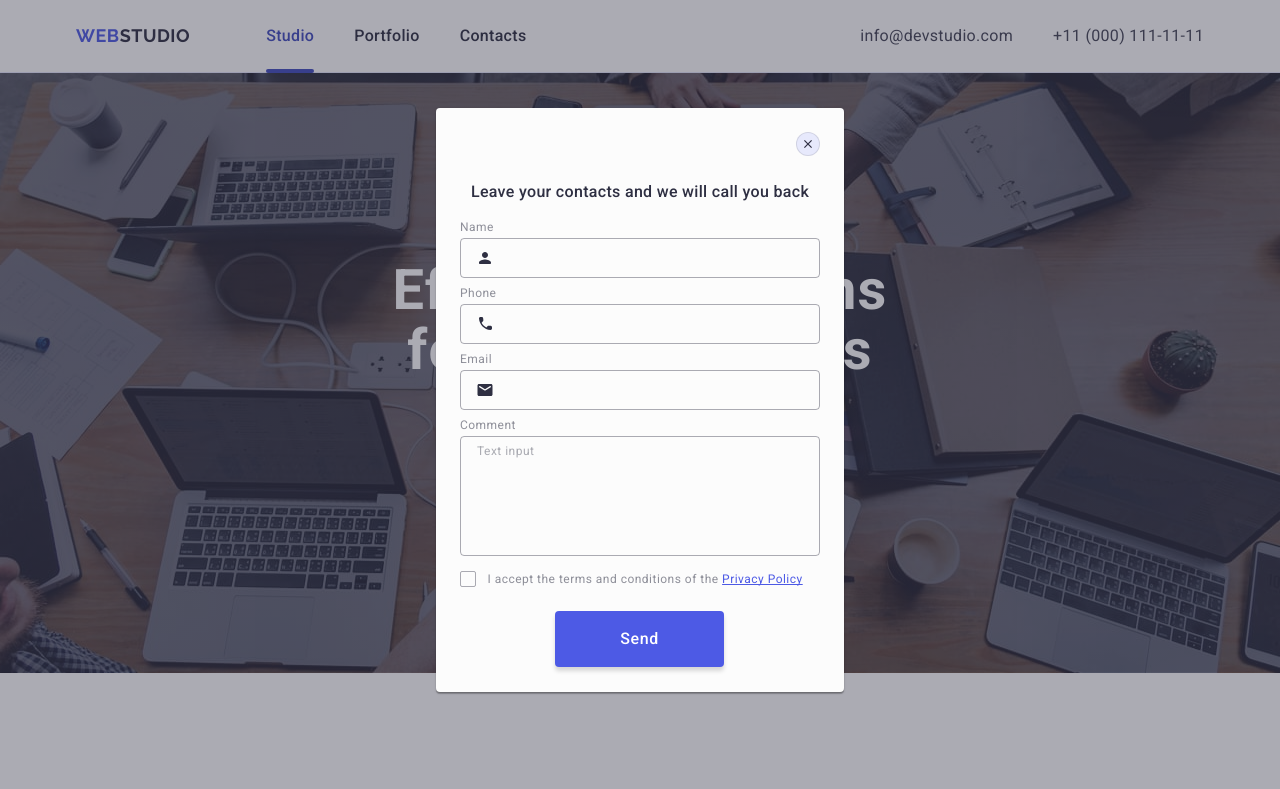
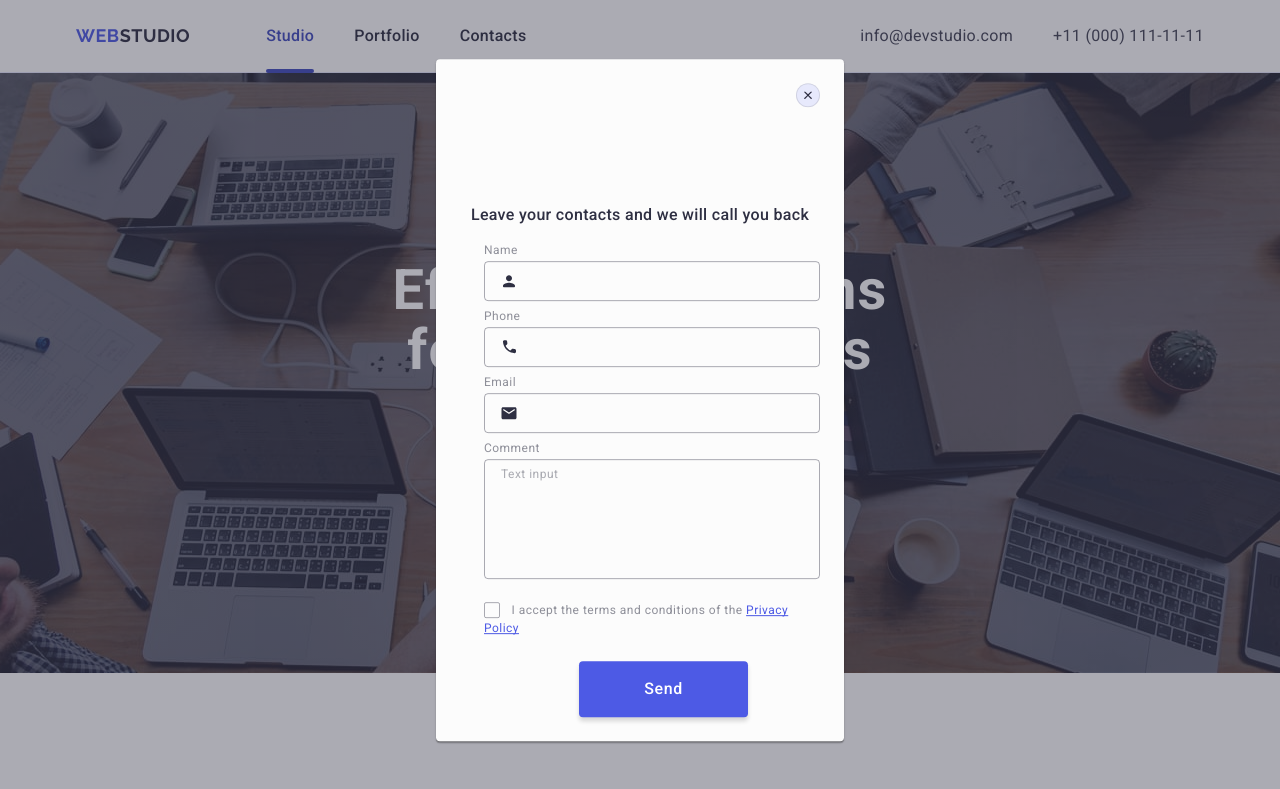
Before and after one commit to Bohdana-Poliukchovych/goit-markup-hw-05, a plain HTML site: page index.html in a window 1280 px wide. Shown: the top 789 px of the page. Drawn offline with nearby package versions, Linux system fonts and the light colour scheme.

Commit message:
add correction

```diff
--- a/css/styles.css
+++ b/css/styles.css
@@ -654,7 +654,7 @@ a {
     pointer-events: none;
     transition: opacity 250ms cubic-bezier(0.4, 0, 0.2, 1),
     visibility 250ms cubic-bezier(0.4, 0, 0.2, 1);
-    padding: 72px 24px 24px 24px;
+
 }
 
 .backdrop.is-open {
@@ -675,6 +675,7 @@ a {
     transform: translate(-50%, -50%);
     transition: transform 250ms cubic-bezier(0.4, 0, 0.2, 1);
     overflow: auto;
+    padding: 72px 24px 24px 24px;
 }
 
 .backdrop:not(.is-open) .modal {
@@ -784,6 +785,12 @@ a {
     fill: #4d5ae5;
 }
 
+.form-field-wr {
+    margin-left: 24px;
+    max-width: 360px;
+    margin-bottom: 16px;
+}
+
 .comment-textarea {
     border: 1px solid rgba(46, 47, 66, 0.4);
     border-radius: 4px;
@@ -814,7 +821,7 @@ a {
 
 .form-field-wrap {
     margin-left: 24px;
-        max-width: 360px;
+    max-width: 360px;
     margin-bottom: 24px;
 }
 
--- a/index.html
+++ b/index.html
@@ -572,7 +572,7 @@
             </div>
           </div>
 
-          <div class="form-field-wrapper">
+          <div class="form-field-wr">
             <label class="label-field" for="user-comment">Comment</label>
             <textarea
               class="comment-textarea"
```
